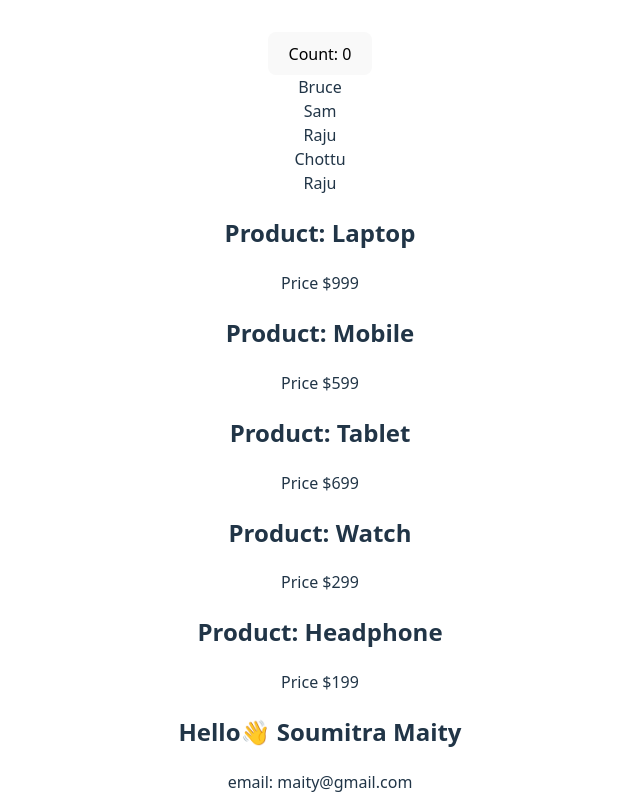
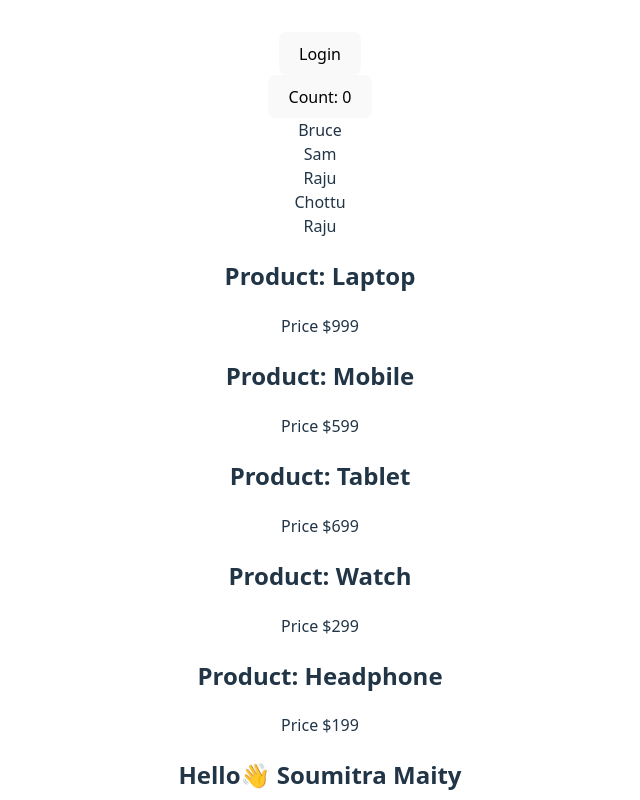
Before and after one commit to SoumitraMaity14/React, a React (Vite) app in the folder practice/: page / in a window 1280 px wide. Shown: the top 800 px of the page, without its empty margins (320-960 px from the left). Built offline with nearby package versions, Linux system fonts and the light colour scheme.

Commit message:
new changes

```diff
--- a/practice/src/App.tsx
+++ b/practice/src/App.tsx
@@ -6,12 +6,14 @@ import { SpreadProps } from './components/props/SpreadProps'
 import { RenderList } from './components/render/RenderList'
 import { RenderString } from './components/render/RenderString'
 import { Demo } from './components/state/Demo'
+import { Logged } from './components/state/Logged'
 
 function App() {
 
 
   return (
     <>
+    <Logged/>
     <Demo/>
     <RenderString/>
     <RenderList/>
--- /dev/null
+++ b/practice/src/components/state/Logged.tsx
@@ -0,0 +1,12 @@
+import { useState } from "react"
+export const Logged = () => {
+    const [isLoggedIn, setIsLoggedIn]=useState(true)
+    const toggleLoginHandle=()=>{
+        setIsLoggedIn(!isLoggedIn)
+    }
+  return (
+    <div>
+        <button onClick={toggleLoginHandle}>{isLoggedIn? 'Login' :'Logout'}</button>
+    </div>
+  )
+}
```
